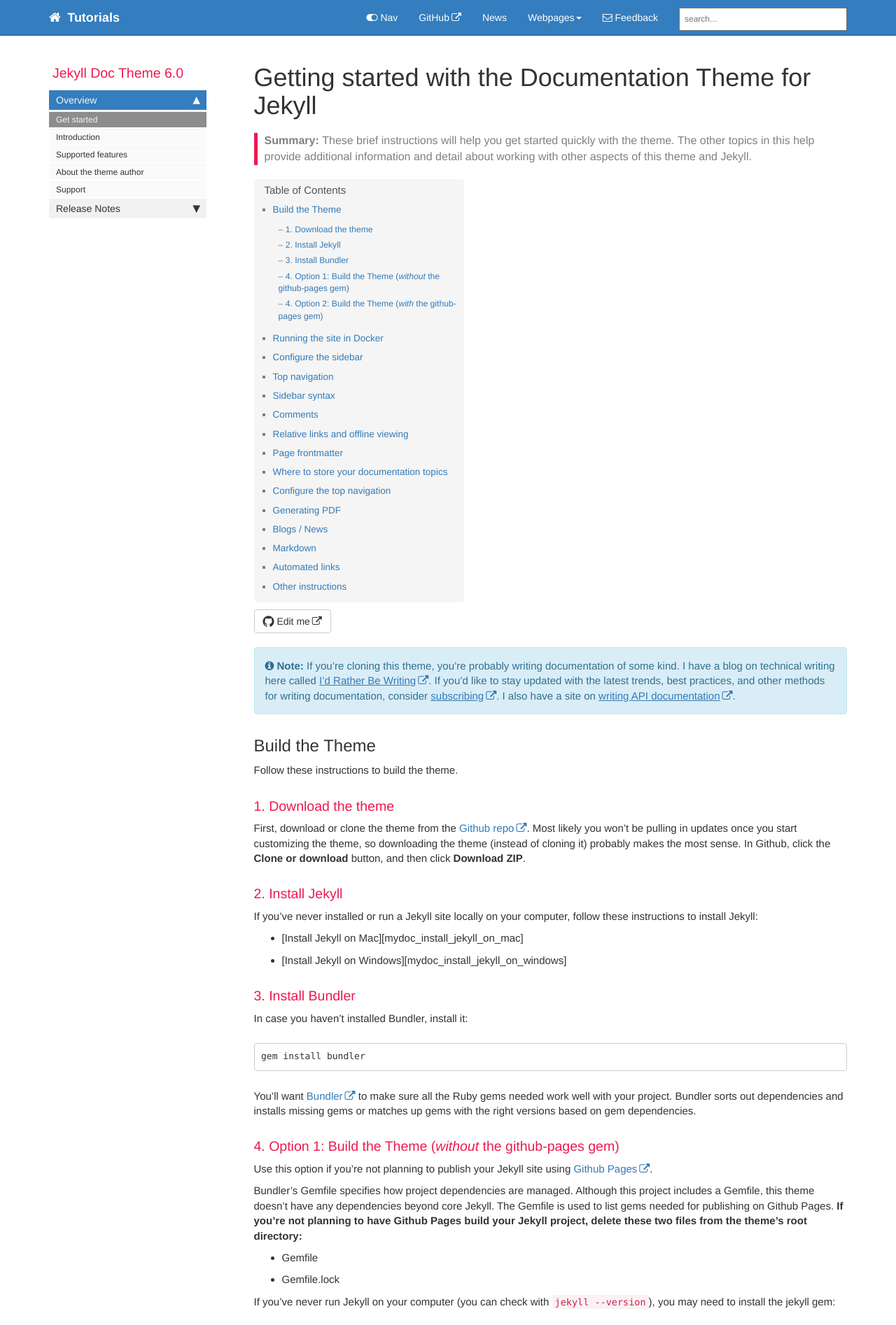
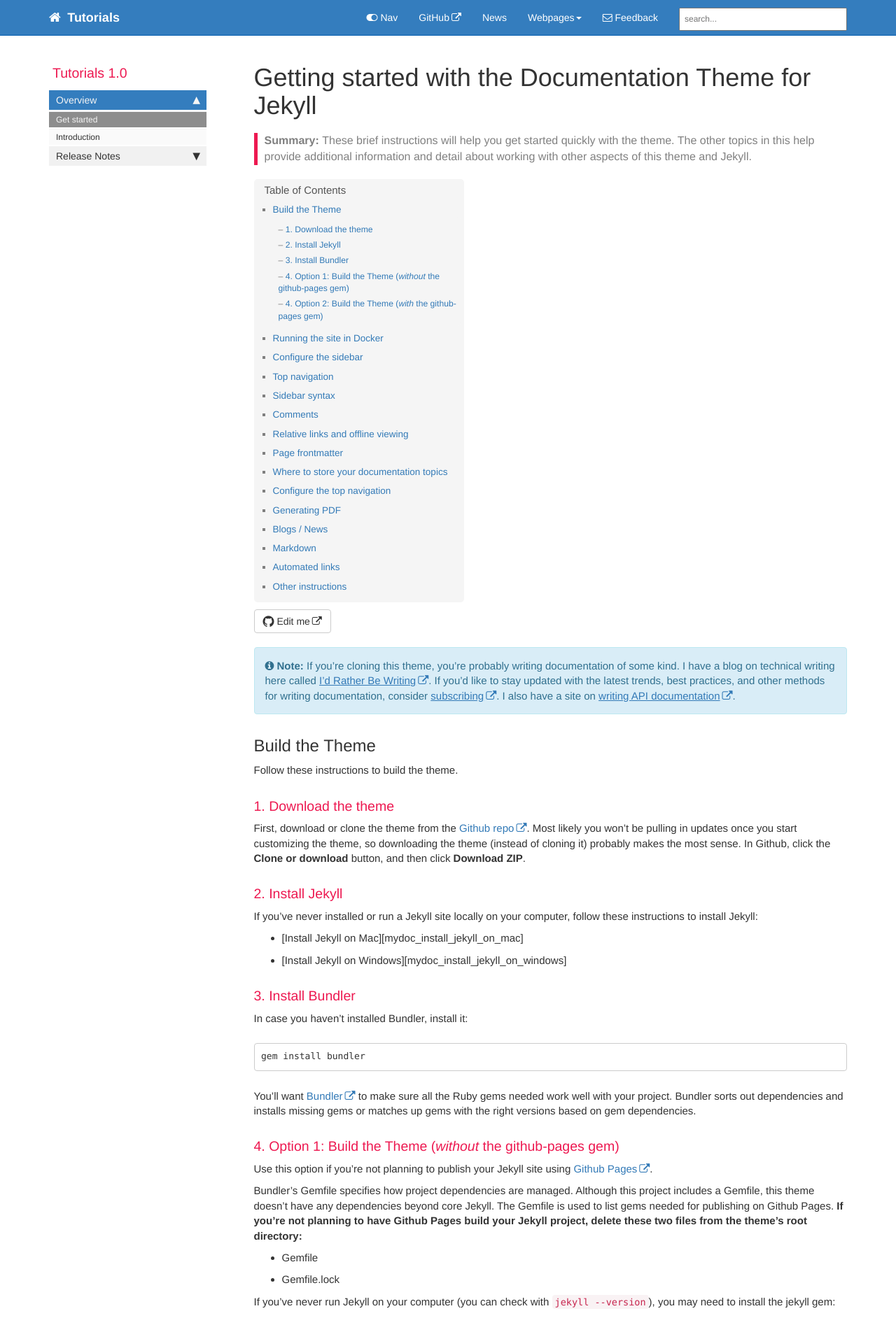
Before and after one commit to jvhagey/Tutorials, a Jekyll site: the page built from index.md, in a window 1280 px wide. Shown: the top 1894 px of the page at 70% size. Built offline with Jekyll 4.4.1, drawn with Linux system fonts in a browser that asks for light colours; comment, search, counter and statistics services are not loaded.

Commit message:
Update mydoc_sidebar.yml

```diff
--- a/_data/sidebars/mydoc_sidebar.yml
+++ b/_data/sidebars/mydoc_sidebar.yml
@@ -2,8 +2,8 @@
 
 entries:
 - title: sidebar
-  product: Jekyll Doc Theme
-  version: 6.0
+  product: Tutorials
+  version: 1.0
   folders:
 
   - title:
@@ -32,18 +32,6 @@ entries:
       url: /mydoc_introduction.html
       output: web, pdf
 
-    - title: Supported features
-      url: /mydoc_supported_features.html
-      output: web, pdf
-
-    - title: About the theme author
-      url: /mydoc_about.html
-      output: web, pdf
-
-    - title: Support
-      url: /mydoc_support.html
-      output: web, pdf
-
   - title: Release Notes
     output: web, pdf
     folderitems:
```
